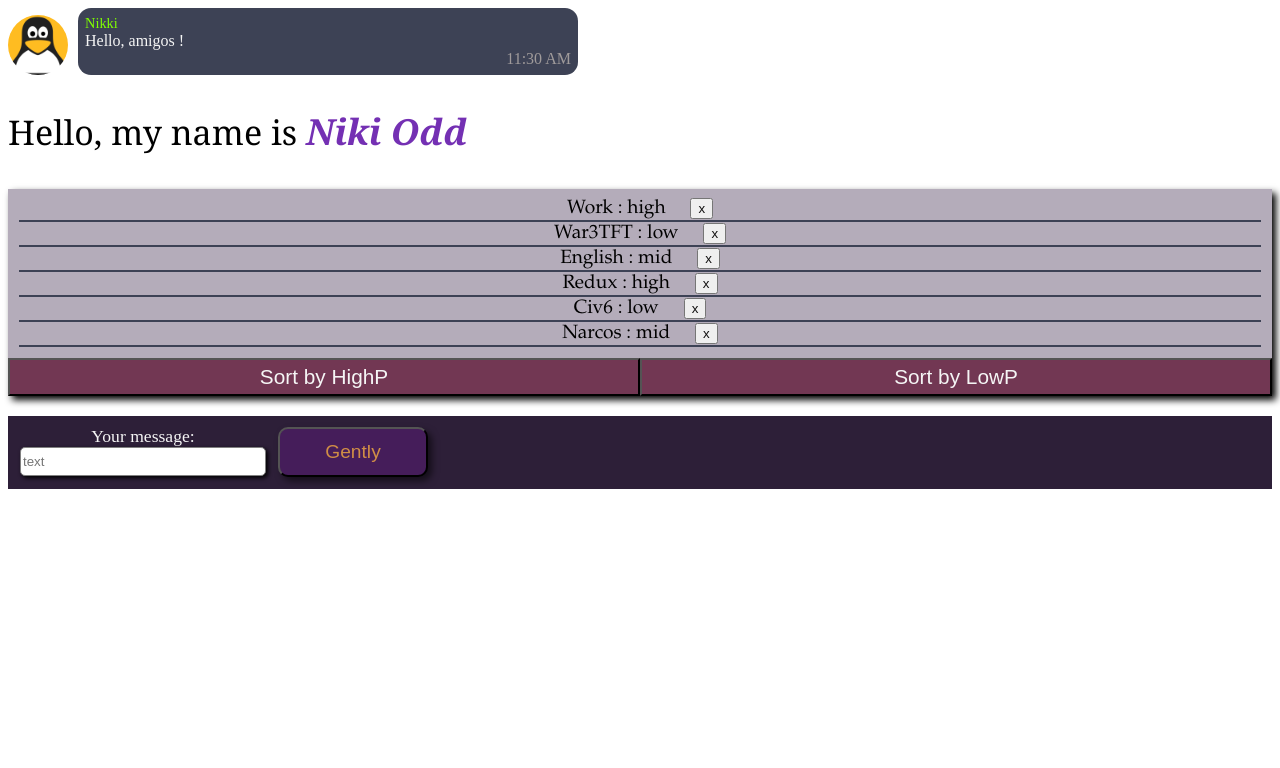
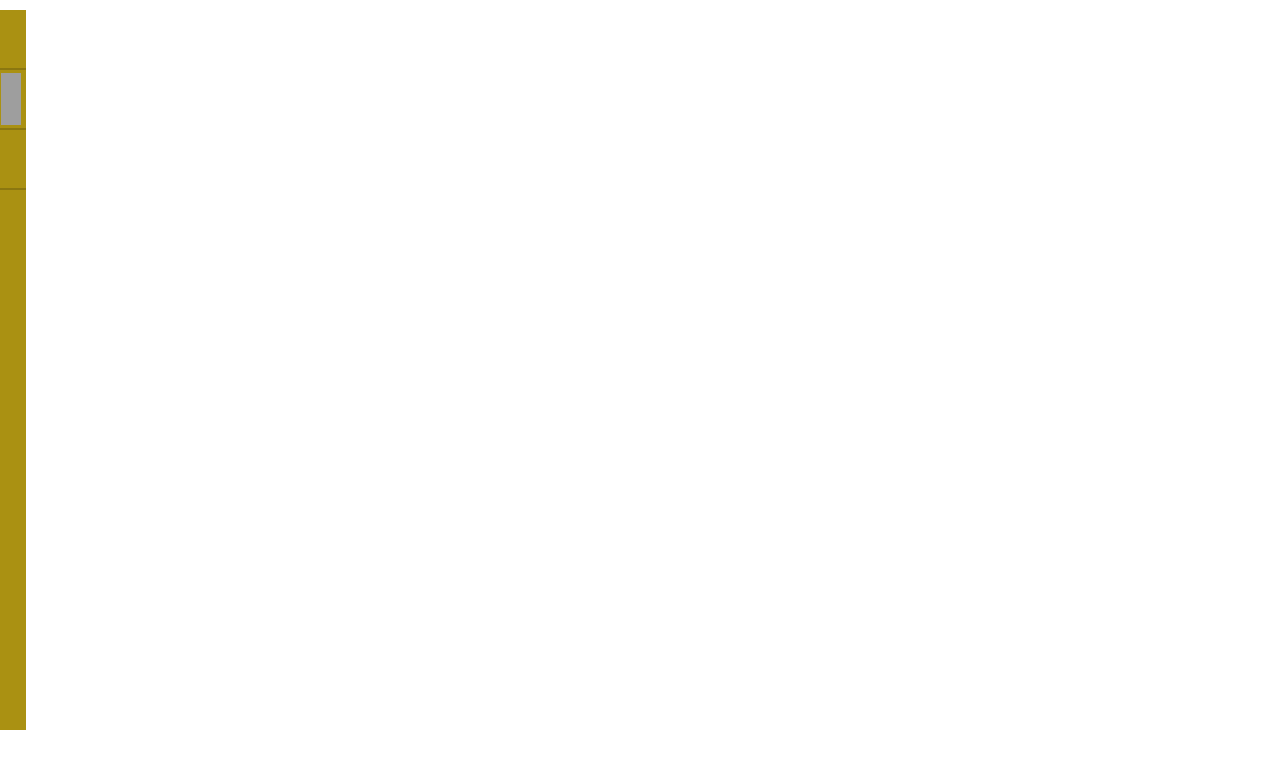
Before and after one commit to Archiektor/Ignat1, a React (Create React App) app: page / in a window 1280 px wide. Shown: the top 768 px of the page. Built offline with nearby package versions, Linux system fonts and the light colour scheme; grey boxes are pictures that could not be loaded.

Commit message:
hometask #5

```diff
--- a/package.json
+++ b/package.json
@@ -10,9 +10,13 @@
     "@types/node": "^12.12.42",
     "@types/react": "^16.9.35",
     "@types/react-dom": "^16.9.8",
+    "@types/react-router": "^5.1.7",
+    "@types/react-router-dom": "^5.1.5",
     "@types/uuid": "^8.0.0",
     "react": "^16.13.1",
     "react-dom": "^16.13.1",
+    "react-router": "^5.2.0",
+    "react-router-dom": "^5.2.0",
     "react-scripts": "3.4.1",
     "typescript": "^3.7.5",
     "uuid": "^8.1.0"
--- a/public/index.html
+++ b/public/index.html
@@ -6,7 +6,7 @@
 
     <title>Hometask toIgnat#1</title>
   </head>
-  <body>
+  <body style="margin: 0px">
     <noscript>You need to enable JavaScript to run this app.</noscript>
     <div id="root"></div>
 
--- a/src/components/app/app.module.css
+++ b/src/components/app/app.module.css
@@ -0,0 +1,6 @@
+.wrapper {
+    display: grid;
+    grid-template-columns: 1fr 11fr;
+    grid-column-gap: 10px;
+    padding: 10px 10px 10px 0;
+}
--- a/src/components/app/app.tsx
+++ b/src/components/app/app.tsx
@@ -1,96 +1,19 @@
-import React, {KeyboardEvent, MouseEvent, useState} from "react";
-import {v1} from "uuid";
-import Experimental from "../experimental";
-import Message from "../message";
-import Surname from "../surname";
-import Todolist from "../todolist";
+import React from "react";
 
-export type TaskType = {
-    key: string,
-    task: string,
-    prior: string
-}
-
-const arrOfTasks: Array<TaskType> = [
-    {key: '', task: `work`, prior: `high`},
-    {key: '', task: `war3TFT`, prior: `low`},
-    {key: '', task: `english`, prior: `mid`},
-    {key: '', task: `redux`, prior: `high`},
-    {key: '', task: `civ6`, prior: `low`},
-    {key: '', task: `narcos`, prior: `mid`}
-];
-
-arrOfTasks.every((t) => t.key = v1());
-
+import css from "./app.module.css";
+import {Route} from "react-router";
+import Prejunior from "../prejunior";
+import Navbar from "../navbar";
 
 const App = () => {
-    const [tasks, setTasks] = useState(arrOfTasks);
-    const [error, setError] = useState<string | undefined>("");
-    const [text, setText] = useState<string>("");
-    const [result, setResult] = useState<string>("");
+    return (
+        <div className={css.wrapper}>
+            <Navbar/>
+            <Route path='/preJunior' render={() => <Prejunior/>}/>
+            <Route path='/Junior' render={() => <div>5-8</div>}/>
+            <Route path='/Junior+' render={() => <div>9-12</div>}/>
 
-    const setDefault = (str: string) => {
-        setError(str);
-        str.length && setTimeout(() => setError(""), 2200);
-        setText("");
-    }
-
-    const onEnter = (e: KeyboardEvent<HTMLInputElement>) => {
-        if (e.key === 'Enter') {
-            alert("Hitted");
-            if (e.currentTarget.value.trim().length === 0) {
-                setDefault("Invalid text");
-            } else {
-                setResult(text);
-                setDefault("");
-            }
-        }
-    }
-
-    const onClickHandler = (e: MouseEvent<HTMLButtonElement>) => {
-        alert("Hitted");
-        if (text.trim().length === 0) {
-            setDefault("Invalid text");
-        } else {
-            setResult(text);
-            setDefault("");
-        }
-    }
-
-    const data = {
-        onEnter,
-        onClickHandler,
-        setText,
-        error,
-        text,
-    }
-
-    const deleteTask = (id: string) => {
-        let arrAfterDel = tasks.filter((item) => item.task !== id);
-        setTasks(arrAfterDel);
-    }
-
-    const setPriority = (priority: string) => {
-        let sortArr;
-        let arrWithHigh = filterByPrior("high");
-        let arrWithMid = filterByPrior("mid");
-        let arrWithLow = filterByPrior("low");
-        sortArr = priority === "high" ? [...arrWithHigh, ...arrWithMid, ...arrWithLow] : [...arrWithLow, ...arrWithMid, ...arrWithHigh];
-        setTasks(sortArr);
-    }
-
-    const filterByPrior = (typeOfPrior: string) => {
-        return tasks.filter((item) => item.prior === typeOfPrior);
-    }
-
-    return (
-        <React.Fragment>
-            <Message user={"Nikki"} text={"Hello, amigos !"} time={{hour: 11, minutes: 30, period: "AM"}}/>
-            <Surname name={"Niki"} surname={"Odd"} nationality={"PLN"}/>
-            <Todolist data={arrOfTasks} deleteTask={deleteTask} setPriority={setPriority}/>
-            <Experimental data={data}/>
-
-        </React.Fragment>
+        </div>
     )
 }
 
--- /dev/null
+++ b/src/components/navbar/index.tsx
@@ -0,0 +1,3 @@
+import Navbar from "./navbar";
+
+export default Navbar;
--- /dev/null
+++ b/src/components/navbar/navbar.module.css
@@ -0,0 +1,39 @@
+.wrapper {
+    width: 10vw;
+    height: 90vh;
+    text-align: center;
+    background-color: #aa9112;
+    position: relative;
+    left: -8vw;
+}
+
+.wrapper:hover {
+    left: 0;
+}
+
+.arrow {
+    background: url("https://image.flaticon.com/icons/svg/271/271228.svg") center no-repeat;
+    color: rgba(255,255,255,0);
+}
+
+.item {
+    display: grid;
+    grid-template-columns: 10fr 2fr;
+    color: white;
+    padding: 3px 5px;
+    box-sizing: border-box;
+    text-decoration: none;
+    border-bottom: 2px solid #8b7710;
+    font-size: 1.2rem;
+}
+
+.link {
+    text-decoration: none;
+    margin: 10px;
+    padding: 5px;
+    color: white;
+}
+
+.activeLink {
+    color: goldenrod;
+}
--- /dev/null
+++ b/src/components/navbar/navbar.tsx
@@ -0,0 +1,21 @@
+import React from "react";
+
+import css from "./navbar.module.css";
+import {NavLink} from "react-router-dom";
+
+const Navbar = () => {
+    return (
+        <nav className={css.wrapper}>
+            <div className={css.item}><NavLink className={css.link} activeClassName={css.activeLink}
+                                               to="/preJunior">preJunior</NavLink>
+            </div>
+            <div className={css.item}><NavLink className={css.link} activeClassName={css.activeLink}
+                                               to="/Junior">Junior</NavLink>
+                <span className={css.arrow}>...</span></div>
+            <div className={css.item}><NavLink className={css.link} activeClassName={css.activeLink}
+                                               to="/Junior+">Junior+</NavLink></div>
+        </nav>
+    )
+}
+
+export default Navbar;
--- /dev/null
+++ b/src/components/prejunior/index.tsx
@@ -0,0 +1,3 @@
+import Prejunior from "./prejunior";
+
+export default Prejunior;
--- /dev/null
+++ b/src/components/prejunior/prejunior.tsx
@@ -0,0 +1,97 @@
+import React, {KeyboardEvent, MouseEvent, useState} from "react";
+
+import {v1} from "uuid";
+import Experimental from "../experimental";
+import Message from "../message";
+import Surname from "../surname";
+import Todolist from "../todolist";
+
+export type TaskType = {
+    key: string,
+    task: string,
+    prior: string
+}
+
+const arrOfTasks: Array<TaskType> = [
+    {key: '', task: `work`, prior: `high`},
+    {key: '', task: `war3TFT`, prior: `low`},
+    {key: '', task: `english`, prior: `mid`},
+    {key: '', task: `redux`, prior: `high`},
+    {key: '', task: `civ6`, prior: `low`},
+    {key: '', task: `narcos`, prior: `mid`}
+];
+
+arrOfTasks.every((t) => t.key = v1());
+
+const Prejunior = () => {
+    const [tasks, setTasks] = useState(arrOfTasks);
+    const [error, setError] = useState<string | undefined>("");
+    const [text, setText] = useState<string>("");
+    const [result, setResult] = useState<string>("");
+
+    const setDefault = (str: string) => {
+        setError(str);
+        str.length && setTimeout(() => setError(""), 2200);
+        setText("");
+    }
+
+    const onEnter = (e: KeyboardEvent<HTMLInputElement>) => {
+        if (e.key === 'Enter') {
+            alert("Hitted");
+            if (e.currentTarget.value.trim().length === 0) {
+                setDefault("Invalid text");
+            } else {
+                setResult(text);
+                setDefault("");
+            }
+        }
+    }
+
+    const onClickHandler = (e: MouseEvent<HTMLButtonElement>) => {
+        alert("Hitted");
+        if (text.trim().length === 0) {
+            setDefault("Invalid text");
+        } else {
+            setResult(text);
+            setDefault("");
+        }
+    }
+
+    const data = {
+        onEnter,
+        onClickHandler,
+        setText,
+        error,
+        text,
+    }
+
+    const deleteTask = (id: string) => {
+        let arrAfterDel = tasks.filter((item) => item.task !== id);
+        setTasks(arrAfterDel);
+    }
+
+    const setPriority = (priority: string) => {
+        let sortArr;
+        let arrWithHigh = filterByPrior("high");
+        let arrWithMid = filterByPrior("mid");
+        let arrWithLow = filterByPrior("low");
+        sortArr = priority === "high" ? [...arrWithHigh, ...arrWithMid, ...arrWithLow] : [...arrWithLow, ...arrWithMid, ...arrWithHigh];
+        setTasks(sortArr);
+    }
+
+    const filterByPrior = (typeOfPrior: string) => {
+        return tasks.filter((item) => item.prior === typeOfPrior);
+    }
+
+
+    return (
+        <div>
+            <Message user={"Nikki"} text={"Hello, amigos !"} time={{hour: 11, minutes: 30, period: "AM"}}/>
+            <Surname name={"Niki"} surname={"Odd"} nationality={"PLN"}/>
+            <Todolist data={arrOfTasks} deleteTask={deleteTask} setPriority={setPriority}/>
+            <Experimental data={data}/>
+        </div>
+    )
+}
+
+export default Prejunior;
--- a/src/components/todolist/todolist.tsx
+++ b/src/components/todolist/todolist.tsx
@@ -1,7 +1,7 @@
 import React from "react";
 
 import css from "./todolist.module.css";
-import {TaskType} from "../app/app";
+import {TaskType} from "../prejunior/prejunior";
 
 type RootType = {
     data: Array<TaskType>;
--- a/src/index.tsx
+++ b/src/index.tsx
@@ -1,8 +1,11 @@
 import React from 'react';
 import ReactDOM from 'react-dom';
 import App from "./components/app";
+import {HashRouter} from "react-router-dom";
 
 ReactDOM.render(
-    <App/>,
+    <HashRouter>
+        <App/>
+    </HashRouter>,
     document.getElementById('root')
 );
```
Also changed, not shown: 1 other file (tests, documents, lock files or other folders).
